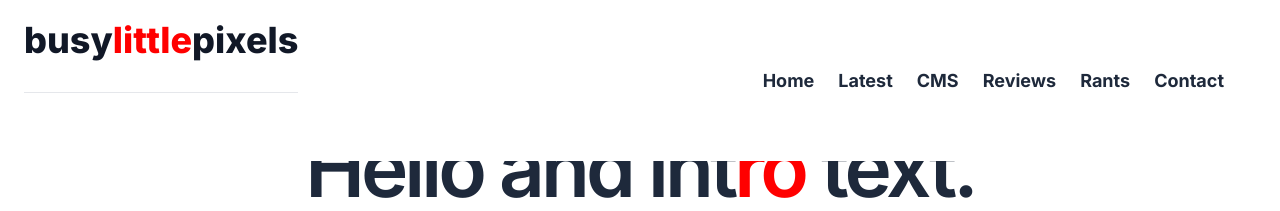
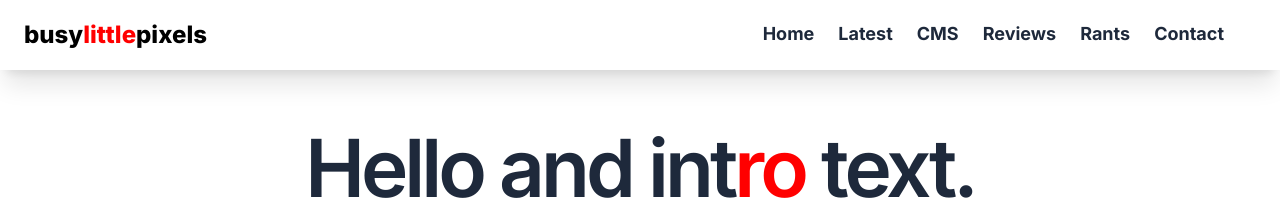
Before and after one commit to RoOLeary/busylittlepixels, a Next.js app: page / in a window 1280 px wide. Shown: the top 211 px of the page. Built offline with nearby package versions, Linux system fonts and the light colour scheme.

Commit message:
update logo

```diff
--- a/components/Header.tsx
+++ b/components/Header.tsx
@@ -20,10 +20,10 @@ export const Header = () => {
     const [activeIdx, setActiveIdx] = useState(-1);
 
     return (
-        <header className="sm:mb-8 px-6 text-black body-font fixed w-full bg-white">
-            <div className="container mx-auto flex flex-wrap py-5 md:flex-row items-center justify-between">
+        <header className="sm:mb-8 px-6 text-black body-font fixed w-full bg-white logoShadow">
+            <div className="container mx-auto flex flex-wrap py-5 md:flex-row items-start justify-between">
                 <Link href="/">
-                    <h1 className="pb-8 mb-12 text-xl font-extrabold leading-tight text-gray-900 border-b border-gray-200 md:text-4xl">busy<span className="rd_txt">little</span>pixels<span className="rd_txt"></span></h1>
+                    <h1 className="text-2xl font-extrabold leading-tight">busy<span className="rd_txt">little</span>pixels<span className="rd_txt"></span></h1>
                     {/* <span>
                         <Image alt={'Logo'} width={50} height={50} src="../assets/img/logo.png" decoding="async" loader={imageLoader} className="shake" />
                         <noscript>
--- a/styles/globals.css
+++ b/styles/globals.css
@@ -3,6 +3,9 @@
 @tailwind components;
 @tailwind utilities;
 
+.logoShadow{
+  box-shadow: 0 20px 25px -5px rgb(0 0 0 / 10%), 0 8px 10px -6px rgb(0 0 0 / 10%);
+}
 
 .bgImgShelf{
   box-sizing: border-box;
@@ -110,7 +113,7 @@ nav{
   width: 100%;
   row-gap: 24px;
   right: -100%;
-  padding: 24px 32px;
+  padding: 0 32px;
   transition: all 0.2s;
   min-height: calc(100vh - 60px);
 
```
